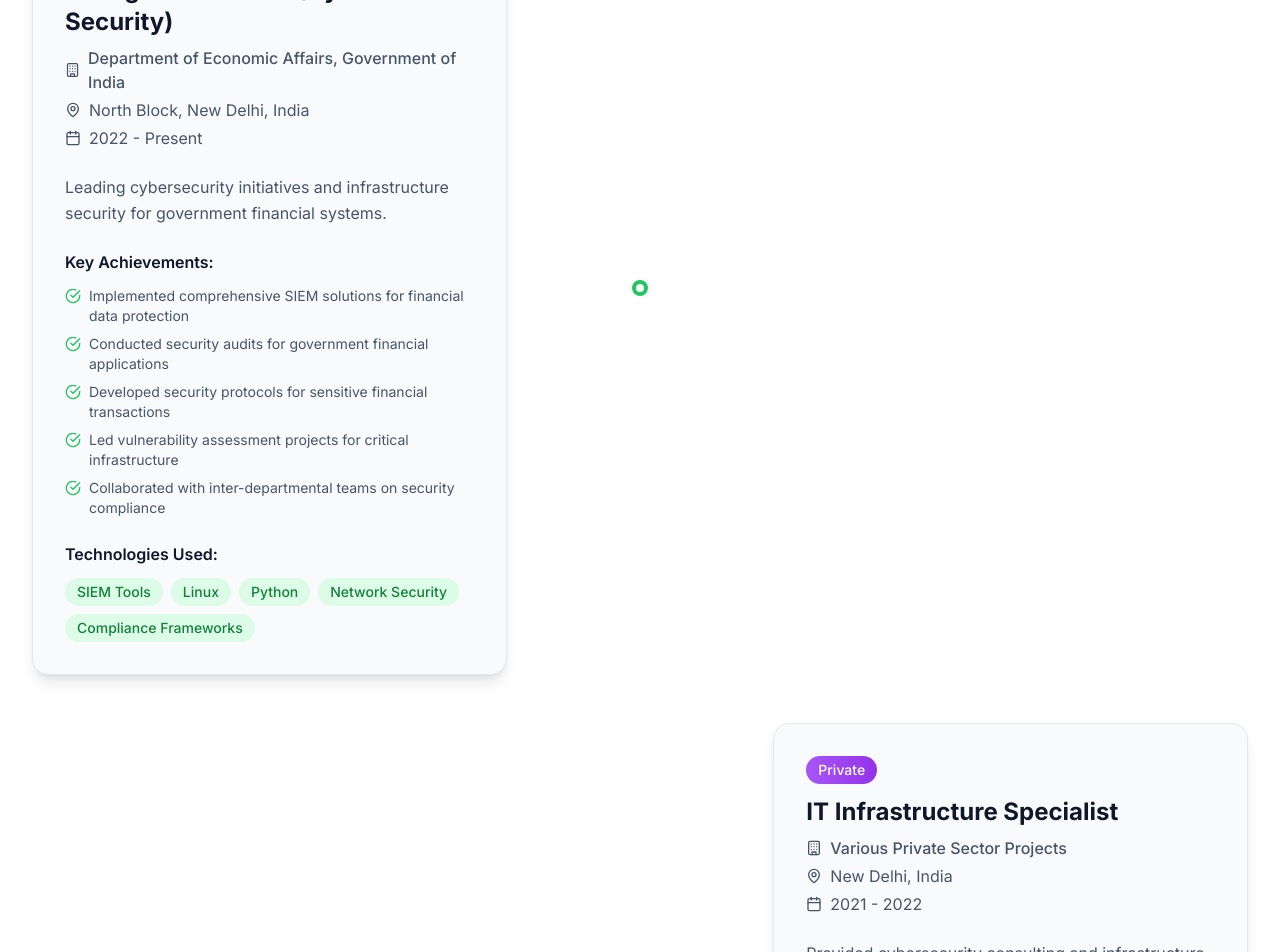
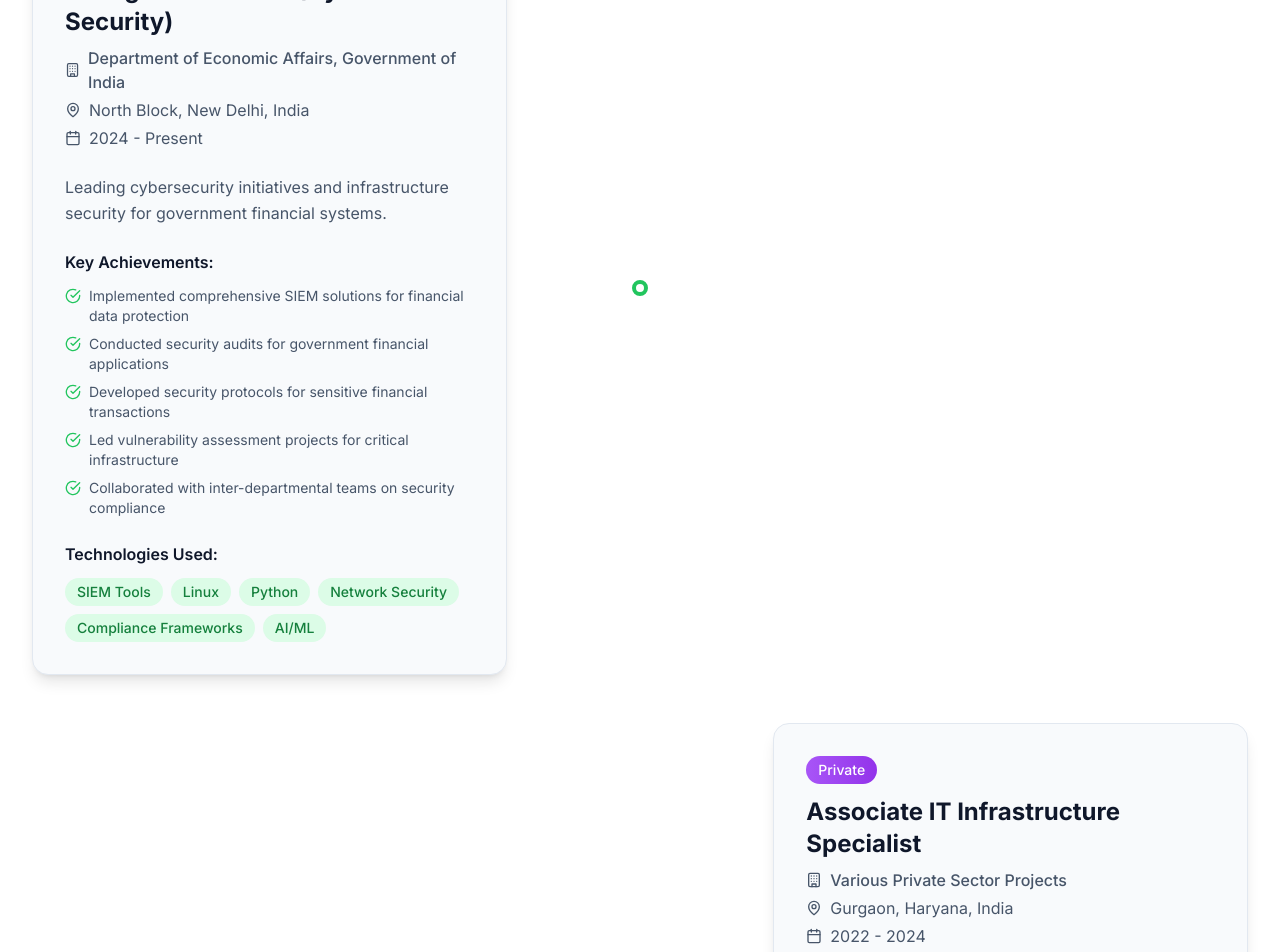
Before and after one commit to Vikram3598/vikram-portfolio, a Next.js app: page / in a window 1280 px wide. Shown: the part 2380-3332 px from the top of the page. Built offline with nearby package versions, Linux system fonts and the light colour scheme.

Commit message:
Update Experience.tsx

```diff
--- a/src/components/Experience.tsx
+++ b/src/components/Experience.tsx
@@ -9,7 +9,7 @@
       title: "Young Professional (Cyber Security)",
       company: "Department of Economic Affairs, Government of India",
       location: "North Block, New Delhi, India",
-      period: "2022 - Present",
+      period: "2024 - Present",
       type: "Government",
       description: "Leading cybersecurity initiatives and infrastructure security for government financial systems.",
       achievements: [
@@ -19,14 +19,14 @@
         "Led vulnerability assessment projects for critical infrastructure",
         "Collaborated with inter-departmental teams on security compliance"
       ],
-      technologies: ["SIEM Tools", "Linux", "Python", "Network Security", "Compliance Frameworks"],
+      technologies: ["SIEM Tools", "Linux", "Python", "Network Security", "Compliance Frameworks","AI/ML"],
       color: "from-blue-500 to-blue-600"
     },
     {
-      title: "IT Infrastructure Specialist",
+      title: "Associate IT Infrastructure Specialist",
       company: "Various Private Sector Projects",
-      location: "New Delhi, India",
-      period: "2021 - 2022",
+      location: "Gurgaon, Haryana, India",
+      period: "2022 - 2024",
       type: "Private",
       description: "Provided cybersecurity consulting and infrastructure security solutions for private organizations.",
       achievements: [
@@ -53,7 +53,7 @@
         "Contributed to open-source security projects",
         "Mentored junior students in cybersecurity fundamentals"
       ],
-      technologies: ["Python", "Security Research", "Automation", "Open Source"],
+      technologies: ["Python", "Security Research", "Automation", "Open Source","Overleaf LaTeX", "AI/ML"],
       color: "from-cyber-500 to-cyber-600"
     }
   ]
```
